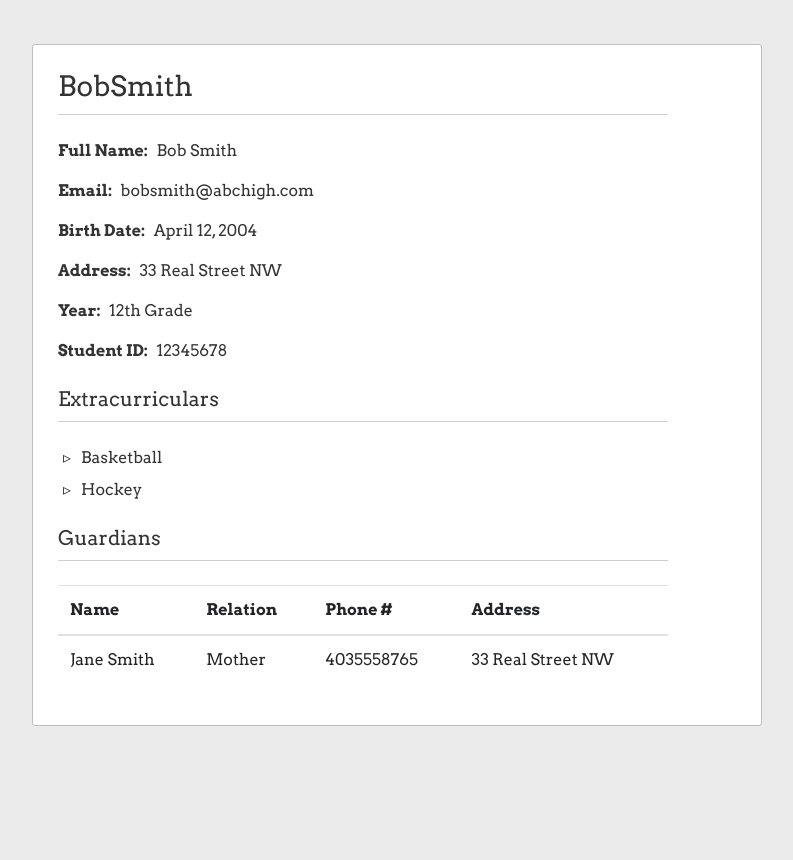
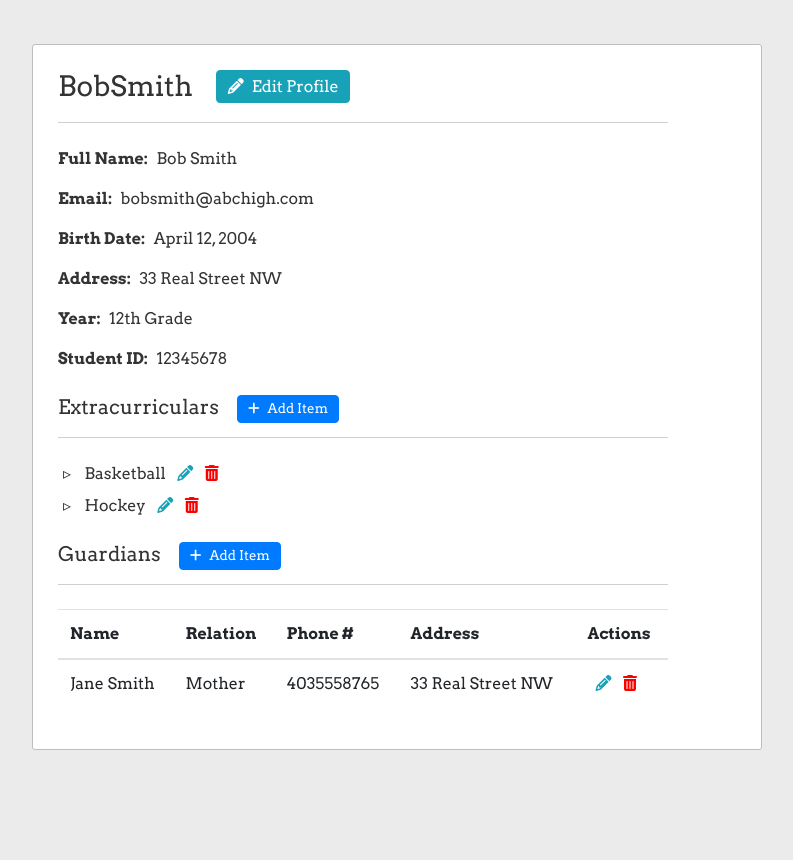
Before and after one commit to JacobCuke/SchoolManagement, a Django app: a page that uses users/templates/users/profile.html in a window 1280 px wide. Shown: the part 56-916 px from the top of the page, without its empty margins (53-846 px from the left). Before the commit the page ends 782 px from the top, so only its background shows below. Run offline with Django 3.2, Linux system fonts and the light colour scheme; a user stored in the database is signed in; data comes from the database, SQL or seed files in the repository; both versions use the stored data as it was after the commit; some libraries are stand-ins or nearby versions.

Commit message:
Add buttons for profile editing

```diff
--- a/school/static/school/main.css
+++ b/school/static/school/main.css
@@ -41,12 +41,49 @@ body {
   width: 90%;
 }
 
-.content-title a {
+.title-link {
   color: #333333;
 }
 
-.content-title a:hover {
+.title-link:hover {
   color: #007bff;
+}
+
+.profile-title {
+  display: inline-block;
+}
+
+.profile-button {
+  margin-left: 20px;
+  vertical-align: top;
+  padding: .23rem .65rem;
+}
+
+.sub-profile-button {
+  margin-left: 15px;
+  font-size: smaller;
+  vertical-align: top;
+  padding: .2rem .6rem;
+}
+
+.inline-row-buttons a {
+  color: #333333;
+}
+
+.inline-row-buttons a.edit-link {
+  color: #17a2b8;
+}
+
+.inline-row-buttons a.delete-link {
+  color: #ff0000;
+}
+
+.inline-row-buttons a.edit-link:hover {
+  color: #138496;
+}
+
+.inline-row-buttons a.delete-link:hover {
+  color: #c82333;
 }
 
 .content-table {
--- a/school/templates/school/dashboard.html
+++ b/school/templates/school/dashboard.html
@@ -10,7 +10,7 @@
     <h2 class="mb-4">Enrolled Courses</h2>
     {% for course in courses.enrolled_courses %}
       <article class="content-section">
-        <h3 class="content-title"><a href="{% url 'course-detail' course.id %}">{{ course.course_name }}</a></h3>
+        <h3 class="content-title"><a class="title-link" href="{% url 'course-detail' course.id %}">{{ course.course_name }}</a></h3>
         <p>
           <span class="data-title">Instructor:</span>
           <span class="data-content">{{ course.instructor }}</span>
@@ -31,7 +31,7 @@
     <h2 class="mb-4">Assisted Courses</h2>
     {% for course in courses.assisted_courses %}
       <article class="content-section">
-        <h3 class="content-title"><a href="{% url 'course-detail' course.id %}">{{ course.course_name }}</a></h3>
+        <h3 class="content-title"><a class="title-link" href="{% url 'course-detail' course.id %}">{{ course.course_name }}</a></h3>
         <p>
           <span class="data-title">Instructor:</span>
           <span class="data-content">{{ course.instructor }}</span>
@@ -52,7 +52,7 @@
       <h2 class=mb-4>Taught Courses</h2>
       {% for course in courses.taught_courses %}
         <article class="content-section">
-          <h3 class="content-title"><a href="{% url 'course-detail' course.id %}">{{ course.course_name }}</a></h3>
+          <h3 class="content-title"><a class="title-link" href="{% url 'course-detail' course.id %}">{{ course.course_name }}</a></h3>
           <p>
             <span class="data-title">Instructor:</span>
             <span class="data-content">{{ course.instructor }}</span>
--- a/users/templates/users/profile.html
+++ b/users/templates/users/profile.html
@@ -6,7 +6,10 @@
 
 {% block content %}
   <div class="content-section">
-    <h3 class="content-title">{{ kwargs.username }}</h3>
+    <div class="content-title">
+      <h3 class="profile-title">{{ kwargs.username }}</h3>
+      <a class="btn btn-info profile-button" href="#"><i class="fas fa-pencil-alt mr-2"></i>Edit Profile</a>
+    </div>
     <p>
       <span class="data-title">Full Name:</span>
       <span class="data-content">{{ profile_user.first_name }} {{ profile_user.last_name }}</span>
@@ -32,18 +35,31 @@
         <span class="data-title">Student ID:</span>
         <span class="data-content">{{ profile_user.student.student_id_no }}</span>
       </p>
-      <h5 class="content-title mt-4">Extracurriculars</h5>
+      <div class="content-title mt-4">
+        <h5 class="profile-title">Extracurriculars</h5>
+        <a class="btn btn-primary sub-profile-button" href="#"><i class="fas fa-plus mr-2"></i>Add Item</a>
+      </div>
       {% if extra_curriculars %}
         <ul class="profile-list">
         {% for extra_curricular in extra_curriculars %}
-          <li class="profile-list-item">{{ extra_curricular.activity_name }}</li>
+          <li class="profile-list-item">
+            {{ extra_curricular.activity_name }}
+            <span class="inline-row-buttons">
+              <a class="edit-link" href="#"><i class="fas fa-pencil-alt ml-2"></i></a>
+              <a class="delete-link" href="#"><i class="fas fa-trash-alt ml-2"></i></a>
+            </span>
+          </li>
         {% endfor %}
         </ul>
       {% else %}
         <p>No extracurricular activities</p>
       {% endif %}
-      <h5 class="content-title mt-4">Guardians</h5>
+      <div class="content-title mt-4">
+        <h5 class="profile-title">Guardians</h5>
+        <a class="btn btn-primary sub-profile-button" href="#"><i class="fas fa-plus mr-2"></i>Add Item</a>
+      </div>
       {% if guardians %}
+        <div class="table-responsive">
           <table class="table content-table">
             <thead>
               <tr>
@@ -51,6 +67,7 @@
                 <th scope="col">Relation</th>
                 <th scope="col">Phone #</th>
                 <th scope="col">Address</th>
+                <th scope="col">Actions</th>
               </tr>
             </thead>
             <tbody>
@@ -60,10 +77,17 @@
                   <td>{{ guardian.relation }}</td>
                   <td>{{ guardian.phone_number }}</td>
                   <td>{{ guardian.address }}</td>
+                  <td>
+                    <span class="inline-row-buttons">
+                      <a class="edit-link" href="#"><i class="fas fa-pencil-alt ml-2"></i></a>
+                      <a class="delete-link" href="#"><i class="fas fa-trash-alt ml-2"></i></a>
+                    </span>
+                  </td>
                 </tr>
               {% endfor %}
             </tbody>
           </table>
+        </div>
       {% else %}
         <p>No guardians</p>
       {% endif %}
```
Also changed, not shown: db.sqlite3. Lines whose indentation alone changed are shown as unchanged.
